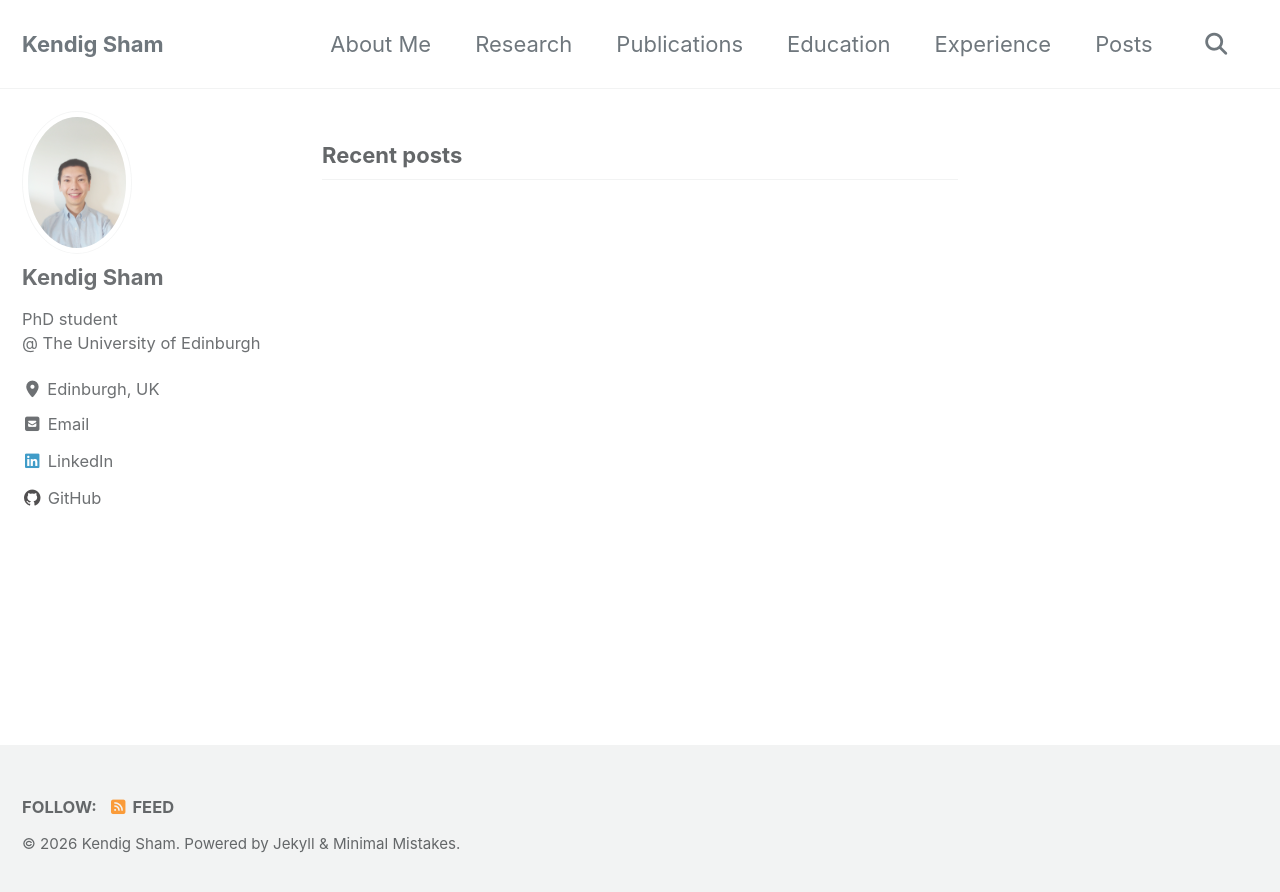
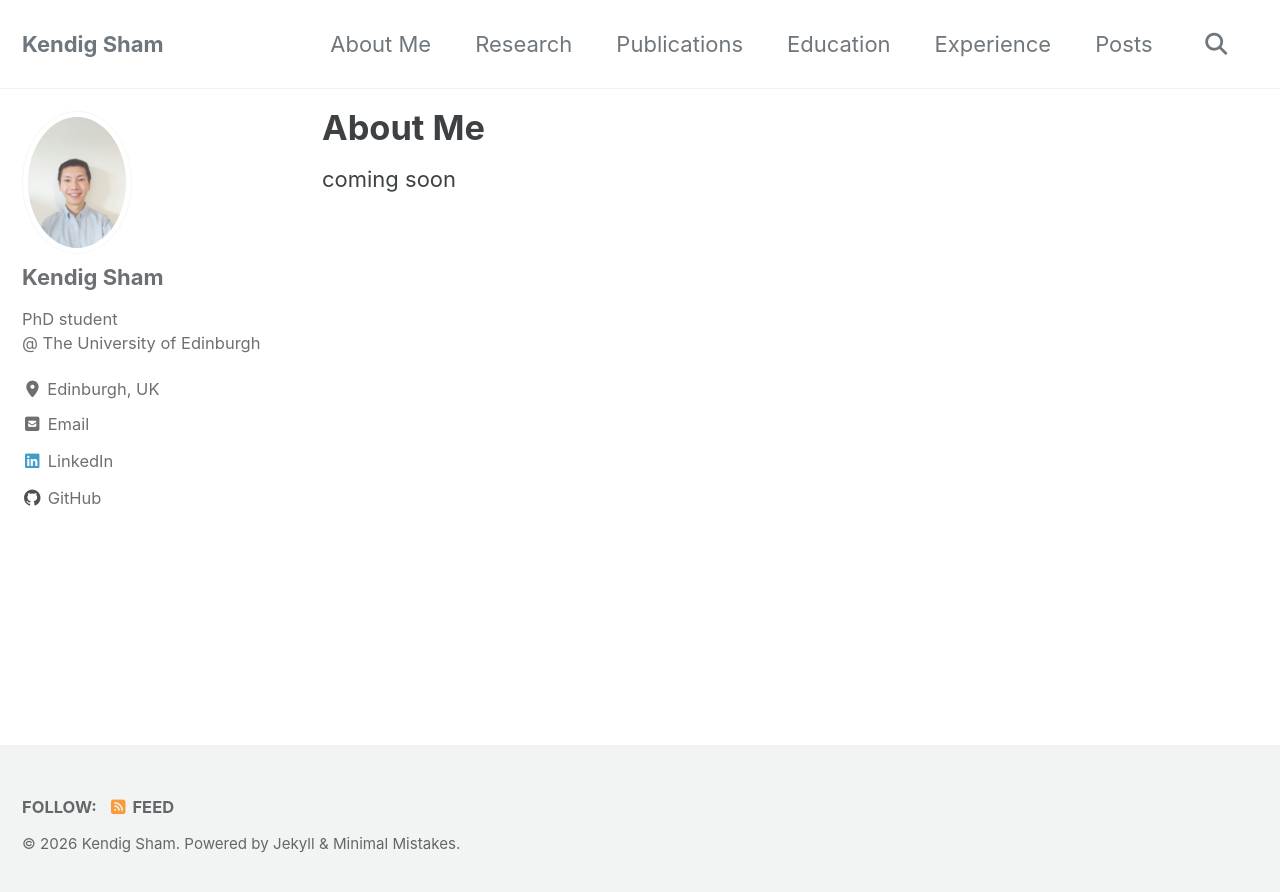
Before and after one commit to kendigsham/kendigsham.github.io, a Jekyll site: the page built from index.html, in a window 1280 px wide. Shown: the top 892 px of the page. Built offline with Jekyll 4.4.1, drawn with Linux system fonts in a browser that asks for light colours; cached includes are drawn as plain includes; the list of posts is cut into pages by our own code.

```diff
--- a/_config.yml
+++ b/_config.yml
@@ -70,7 +70,7 @@ atom_feed:
   hide                   : # true, false (default)
 search                   : true # true, false (default)
 search_full_content      : # true, false (default)
-search_provider          : # lunr (default), algolia, google
+search_provider          : lunr # lunr (default), algolia, google
 lunr:
   search_within_pages    : # true, false (default)
 algolia:
--- a/_data/navigation.yml
+++ b/_data/navigation.yml
@@ -1,7 +1,7 @@
 # main links
 main:
   - title: "About Me"
-    # url:
+    url: /
   - title: "Research"
     # url: /research/
   - title: "Publications"
--- a/index.html
+++ b/index.html
@@ -1,4 +1,7 @@
 ---
-layout: home
+layout: single
+title: "About Me"
 author_profile: true
 ---
+
+coming soon
```
